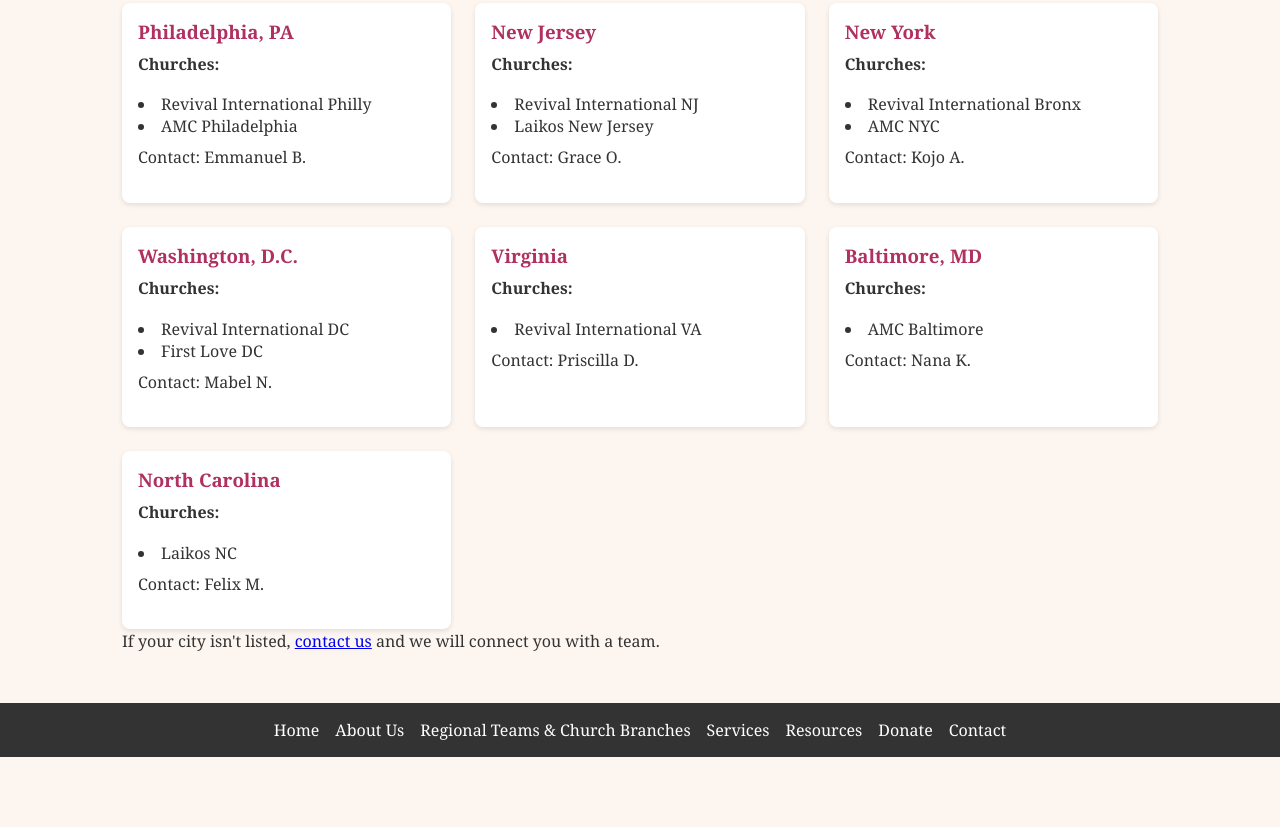
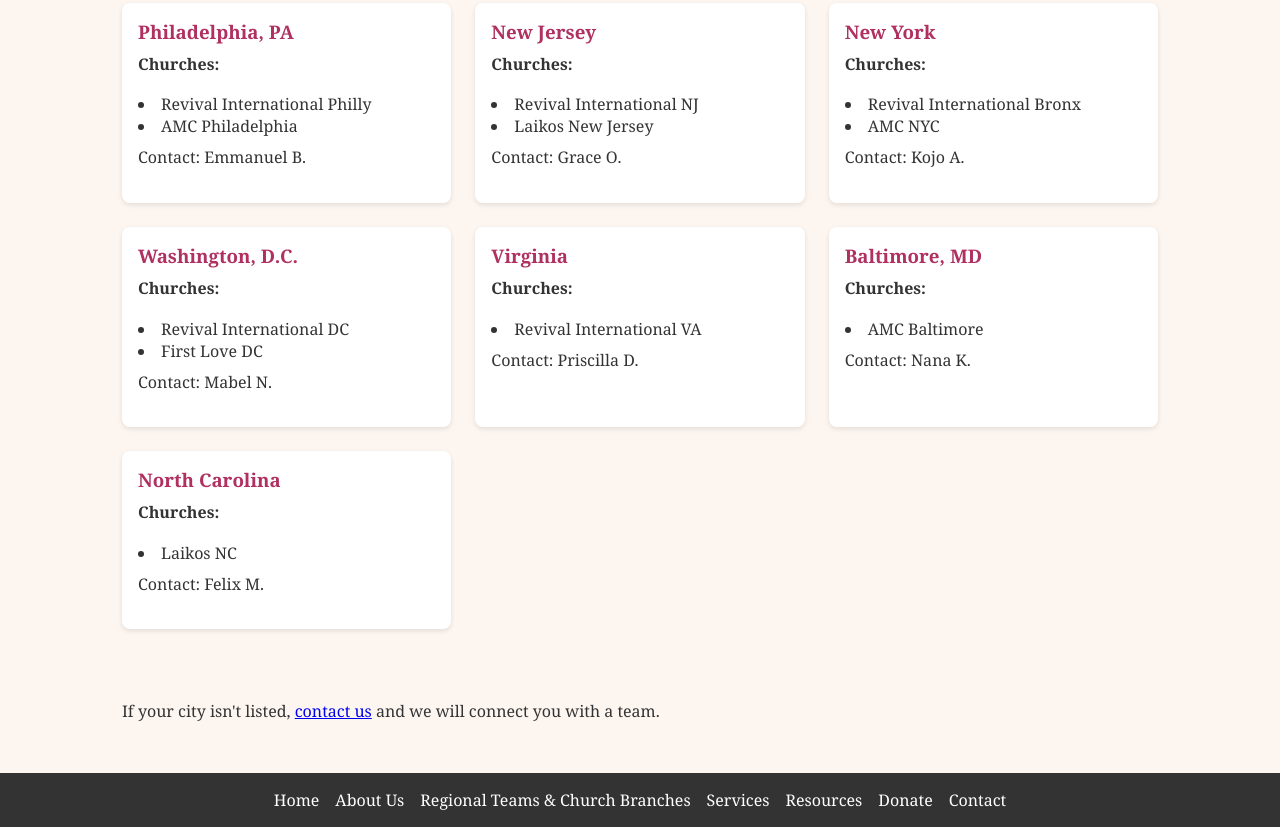
Before and after one commit to ivyownn/International_Compass, a website: page international-compass-server/public/team.html in a window 1280 px wide. Shown: the part 1462-2289 px from the top of the page. Before the commit the page ends 2219 px from the top, so only its background shows below. Drawn offline with Linux system fonts and the light colour scheme; files that its build step writes are made by us from their sources.

Commit message:
Updated spacing in teams.html & css

```diff
--- a/international-compass-server/package.json
+++ b/international-compass-server/package.json
@@ -4,7 +4,7 @@
   "type": "module",
   "main": "server.js",
   "scripts": {
-    "start": "node server.js"
+    "start": "node international-compass-server/server.js"
   },
   "dependencies": {
     "body-parser": "^1.20.2",
--- a/international-compass-server/public/css/styles.css
+++ b/international-compass-server/public/css/styles.css
@@ -163,6 +163,10 @@ body {
   color: #b03060;
 }
 
+.spaced {
+  margin-top: 70px;
+}
+
 /* Contact Page Styles */
 .contact-card {
   max-width: 600px;
--- a/international-compass-server/public/team.html
+++ b/international-compass-server/public/team.html
@@ -3,7 +3,7 @@
   <head>
     <meta charset="UTF-8" />
     <meta name="viewport" content="width=device-width, initial-scale=1.0" />
-    <link rel="stylesheet" href="styles.css" />
+    <link rel="stylesheet" href="css/styles.css" />
     <title>Regional Teams & Church Branches | International Compass</title>
   </head>
   <body>
@@ -238,7 +238,7 @@
             </div>
           </div>
 
-          <p>
+          <p class="spaced">
             If your city isn't listed, <a href="contact.html">contact us</a> and
             we will connect you with a team.
           </p>
```
Also changed, not shown: international-compass-server/public/about.html (+1 -1 lines), international-compass-server/public/contact.html (+1 -1 lines), international-compass-server/public/donate.html (+1 -1 lines), international-compass-server/public/index.html (+1 -1 lines), international-compass-server/public/resources.html (+1 -1 lines), international-compass-server/public/services.html (+1 -1 lines), README_cit.md.
